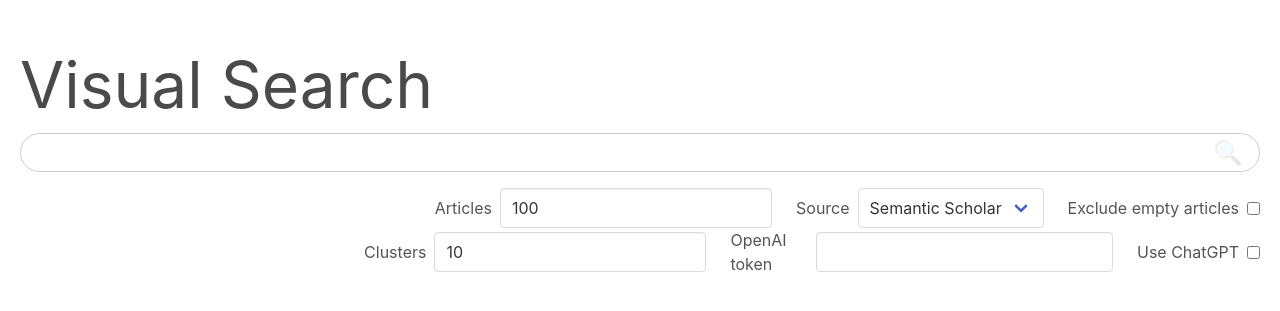
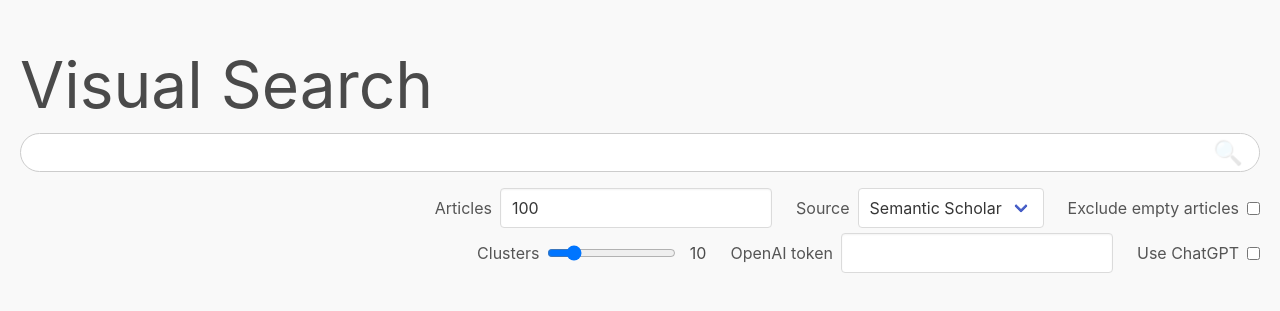
Before and after one commit to kana-sama/visual-search, a React (Create React App) app: page / in a window 1280 px wide. Shown: the part 163-474 px from the top of the page. Built offline with nearby package versions, Linux system fonts and the light colour scheme; what wink-nlp would draw is missing.

Commit message:
slider for clusters count

```diff
--- a/public/index.html
+++ b/public/index.html
@@ -9,5 +9,11 @@
   <body>
     <noscript>You need to enable JavaScript to run this app.</noscript>
     <div id="root"></div>
+
+    <style>
+      html {
+        background-color: #f9f9f9;
+      }
+    </style>
   </body>
 </html>
--- a/src/components/search-bar.tsx
+++ b/src/components/search-bar.tsx
@@ -154,12 +154,15 @@ export function ClusteringParams({ onChange }: { onChange(params: ClusterizeRequ
       <SearchParam>
         <SearchParamLabel htmlFor="clusters-count">Clusters</SearchParamLabel>
         <input
-          type="number"
-          className="input"
+          type="range"
           id="clusters-count"
+          min={2}
+          max={50}
+          step={1}
           value={clustersCount}
           onChange={e => setClustersCount(e.currentTarget.value)}
         />
+        <SearchParamValue>{clustersCount}</SearchParamValue>
       </SearchParam>
 
       <SearchParam>
@@ -228,9 +231,16 @@ const SearchInput = styled.input`
 
 const SearchParams = styled.div`
   display: flex;
-  flex-direction: row;
+  flex-direction: column;
   justify-content: right;
-  gap: 24px;
+  gap: 10px;
+  margin: 10px 0;
+
+  @media (min-width: 768px) {
+    flex-direction: row;
+    gap: 24px;
+    margin: 5px 0;
+  }
 `;
 
 const SearchParam = styled.div`
@@ -242,4 +252,10 @@ const SearchParam = styled.div`
 const SearchParamLabel = styled.label`
   color: #555;
   margin-right: 8px;
+  white-space: nowrap;
 `;
+
+const SearchParamValue = styled.span`
+  width: 30px;
+  text-align: right;
+`;
```
